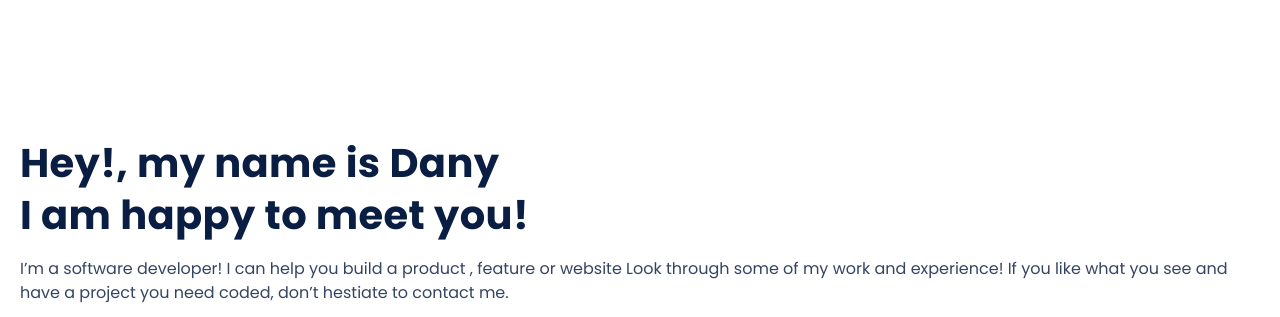
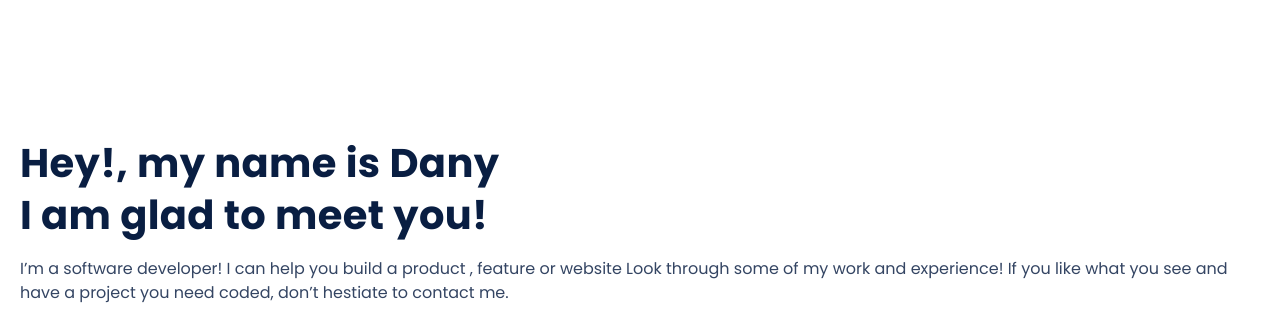
Before and after one commit to amiralda/amiral-portfolio, a plain HTML site: page index.html in a window 1280 px wide. Shown: the part 36-353 px from the top of the page. Drawn offline with Linux system fonts and the light colour scheme.

Commit message:
edited index.html text

```diff
--- a/index.html
+++ b/index.html
@@ -18,7 +18,7 @@
                 <div class="menu"><a href="#"><img src="img/humburger-btn.svg" alt="menu"></a></div>
     </header>
     <section>
-            <h1 class="perso">Hey!, my name is Dany<br> I am happy to meet you!</h1>
+            <h1 class="perso">Hey!, my name is Dany<br> I am glad to meet you!</h1>
             <p class="pro"> I’m a software developer! I can help you build a product ,
             feature or website Look through some of my work and experience!
             If you like what you see and have a project you need coded,
```
